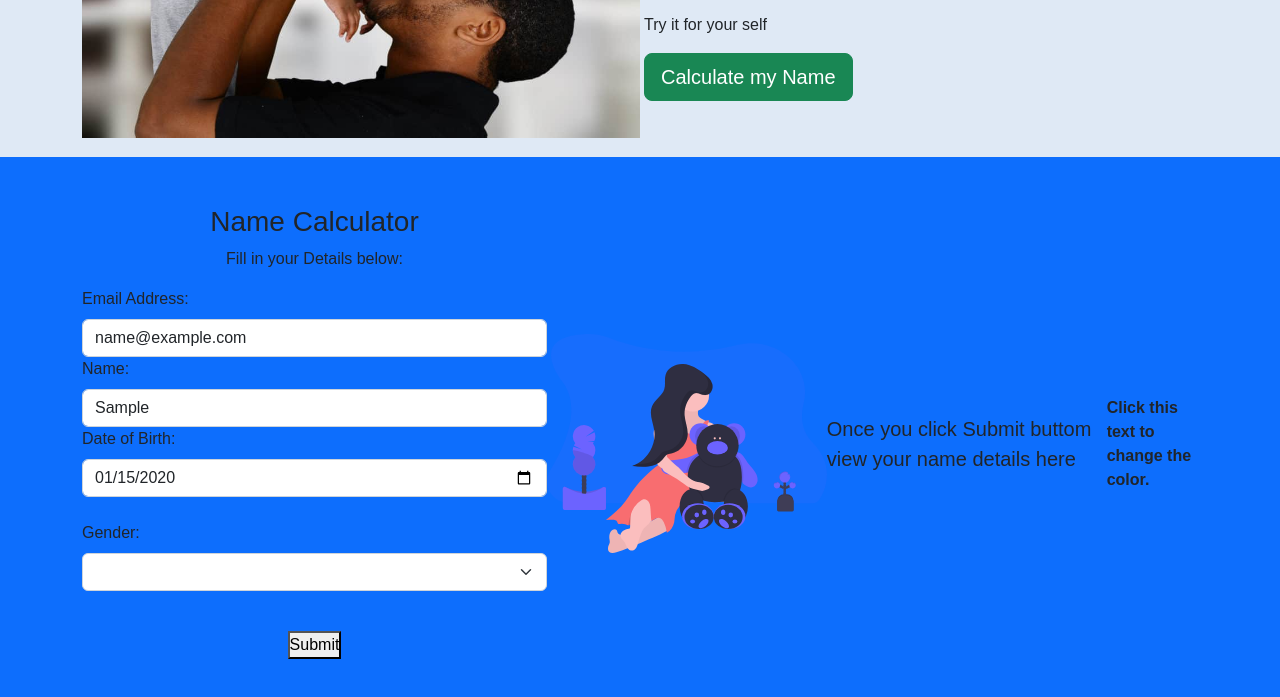
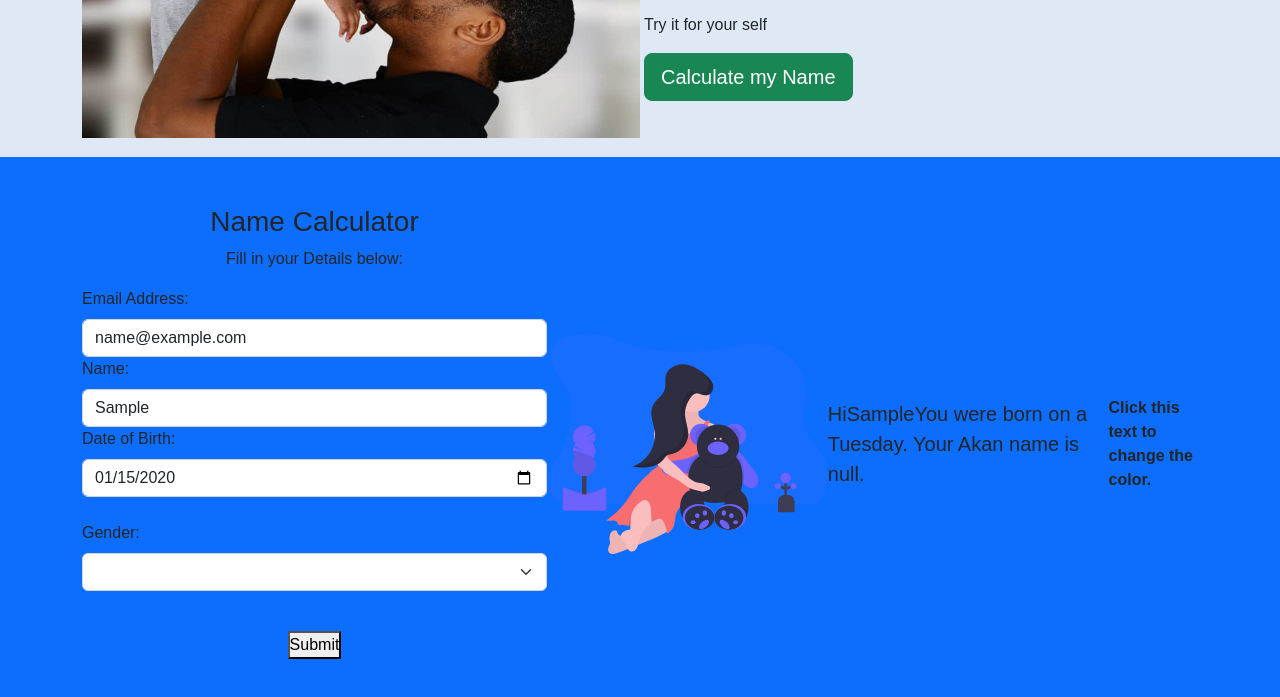
Before and after one commit to Phelister/Akan-name-analyzer, a plain HTML site: page index.html in a window 1280 px wide. Both pictures are taken after typing "name@example.com", "Sample", "2020-01-15" into the empty fields and a click on the button "Submit". Shown: the part 313-1010 px from the top of the page. Drawn offline with nearby package versions, Linux system fonts and the light colour scheme.

Commit message:
updated the functions on the javascript file to change the inner html text

```diff
--- a/index.html
+++ b/index.html
@@ -132,7 +132,7 @@
             src="images/teddy_bear.svg"
             alt="photo"
           />
-            <p class="lead my-5 bg-transparent">Once you click Submit buttom view your name details here</p>
+            <p class="lead my-5 bg-transparent" id="updateDetails">Once you click Submit buttom view your name details here</p>
 
           </div>
 
--- a/js/index.js
+++ b/js/index.js
@@ -16,6 +16,9 @@ const FEMALE_NAMES = [
   "Afua",
   "Ama",
 ];
+
+const DAY_OF_THE_WEEK = ["Sunday", "Monday", "Tuesday", "Wednesday", "Thursday", "Friday", "Saturday"];
+
 
 var email;
 var date = null;
@@ -76,7 +79,11 @@ function getAkhanNames(varDate, varGender) {
   return akhanName;
 }
 
-function printUserAkhanName(actualAkhanName) {}
+function printUserAkhanName(actualName) {
+
+  document.getElementById("updateDetails").innerHTML = "Hi" +userName + "You were born on a " + DAY_OF_THE_WEEK[dayOfWeek] + ". Your Akan name is " + actualName + ".";
+
+}
 
 document.getElementById("formDetails").onclick = function () {
   email = document.getElementById("email").value;
```
